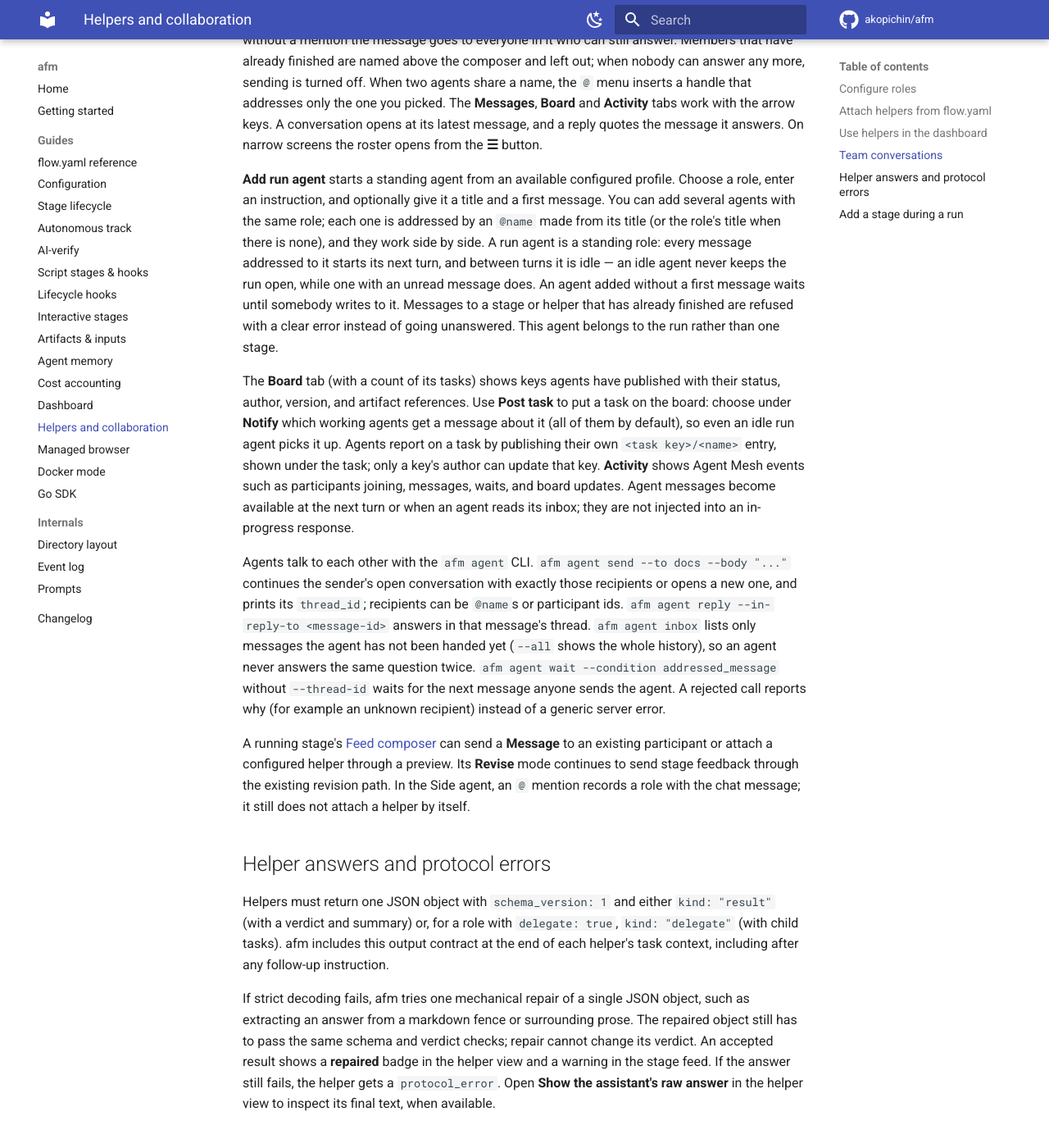
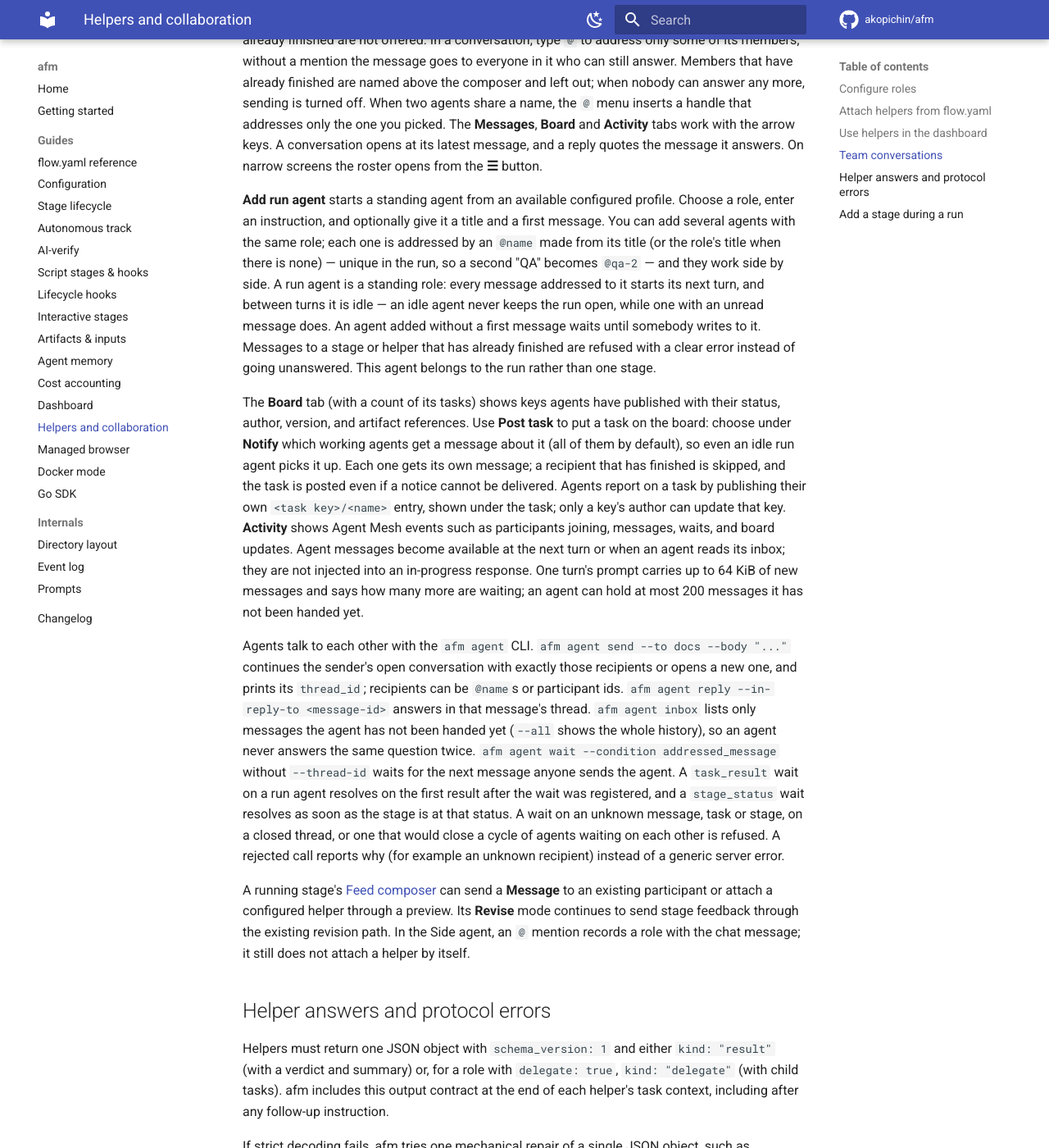
Before and after one commit to akopichin/afm, an MkDocs documentation site: the page built from docs/collaboration.md, in a window 1280 px wide and 1400 px high, scrolled down 2854 px. Shown: the whole window at 82% size. Built offline with MkDocs 1.6.1 and Material for MkDocs 9.7.7, drawn with Linux system fonts in a browser that asks for light colours; comment, search, counter and statistics services are not loaded; some of the changed text lies outside the part shown.

Commit message:
Документация Agent Mesh: квота, @имена, уведомления, inbox и ожидания

```diff
--- a/docs/collaboration.md
+++ b/docs/collaboration.md
@@ -44,7 +44,8 @@
 
 Depth 1 is a helper attached directly to a stage; deeper tasks are its children.
 `delegate: true` permits a role to create children, subject to the depth and
-whole-run `limits.max_tasks` limits. A flow cannot re-enable collaboration when
+whole-run `limits.max_tasks` limits. `max_tasks` counts every task of the run:
+helpers and run agents you attach as well as their children. A flow cannot re-enable collaboration when
 config or the environment disables it.
 
 ## Attach helpers from flow.yaml
@@ -139,8 +140,8 @@
 **Add run agent** starts a standing agent from an available configured profile.
 Choose a role, enter an instruction, and optionally give it a title and a first
 message. You can add several agents with the same role; each one is addressed by
-an `@name` made from its title (or the role's title when there is none), and they
-work side by side. A run agent is a standing role: every message addressed to it
+an `@name` made from its title (or the role's title when there is none) — unique
+in the run, so a second "QA" becomes `@qa-2` — and they work side by side. A run agent is a standing role: every message addressed to it
 starts its next turn, and between turns it is idle — an idle agent never keeps the
 run open, while one with an unread message does. An agent added without a first
 message waits until somebody writes to it. Messages to a stage or helper that has
@@ -151,11 +152,15 @@
 with their status, author, version, and artifact references. Use **Post task** to
 put a task on the board: choose under **Notify** which working agents get a
 message about it (all of them by default), so even an idle run agent picks it up.
+Each one gets its own message; a recipient that has finished is skipped, and the
+task is posted even if a notice cannot be delivered.
 Agents report on a task by publishing their own `<task key>/<name>` entry, shown
 under the task; only a key's author can update that key.
 **Activity** shows Agent Mesh events such as participants joining, messages,
 waits, and board updates. Agent messages become available at the next turn or
 when an agent reads its inbox; they are not injected into an in-progress response.
+One turn's prompt carries up to 64 KiB of new messages and says how many more are
+waiting; an agent can hold at most 200 messages it has not been handed yet.
 
 Agents talk to each other with the `afm agent` CLI. `afm agent send --to docs
 --body "..."` continues the sender's open conversation with exactly those
@@ -164,8 +169,12 @@
 in that message's thread. `afm agent inbox` lists only messages the agent has not
 been handed yet (`--all` shows the whole history), so an agent never answers the
 same question twice. `afm agent wait --condition addressed_message` without
-`--thread-id` waits for the next message anyone sends the agent. A rejected call
-reports why (for example an unknown recipient) instead of a generic server error.
+`--thread-id` waits for the next message anyone sends the agent. A `task_result`
+wait on a run agent resolves on the first result after the wait was registered,
+and a `stage_status` wait resolves as soon as the stage is at that status. A wait
+on an unknown message, task or stage, on a closed thread, or one that would close
+a cycle of agents waiting on each other is refused. A rejected call reports why
+(for example an unknown recipient) instead of a generic server error.
 
 A running stage's [Feed composer](dashboard.md#sending-a-note-to-a-running-stage)
 can send a **Message** to an existing participant or attach a configured helper
```
Also changed, not shown: CHANGELOG.md (+17 -1 lines).
